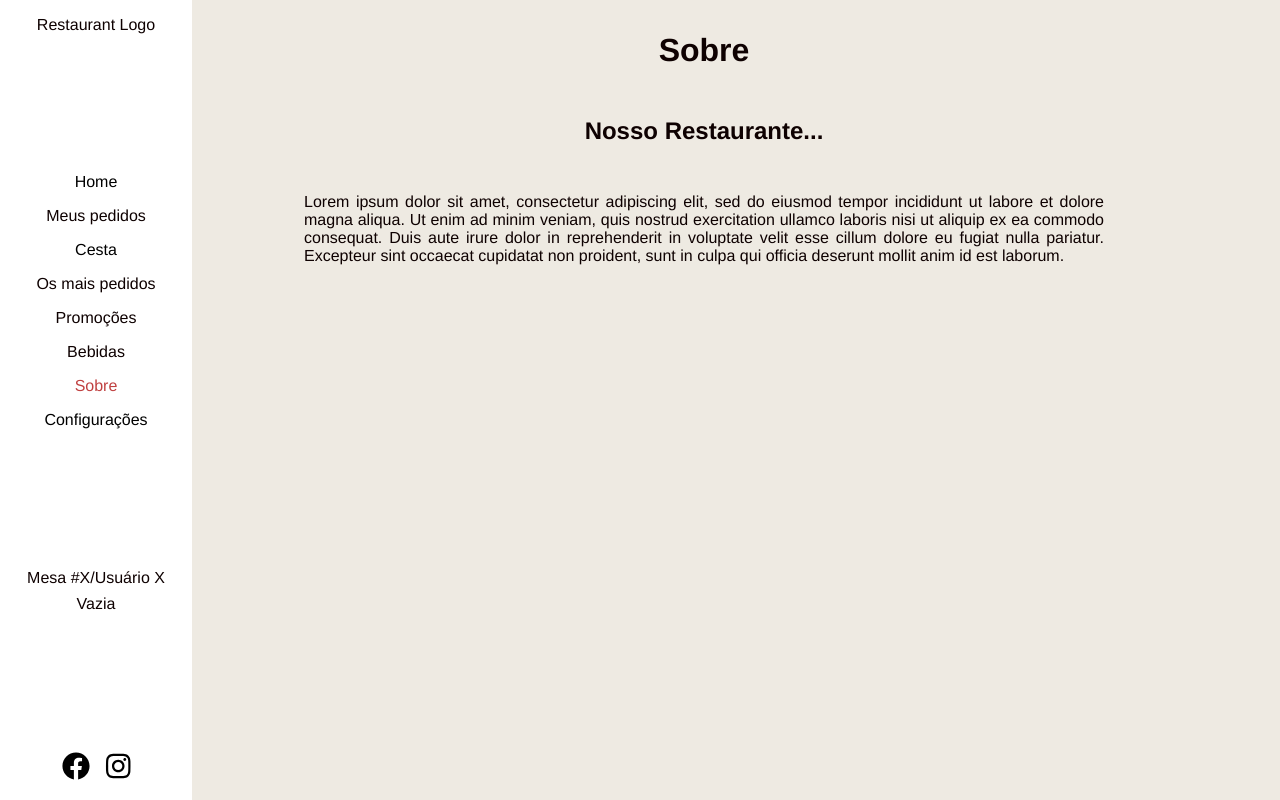
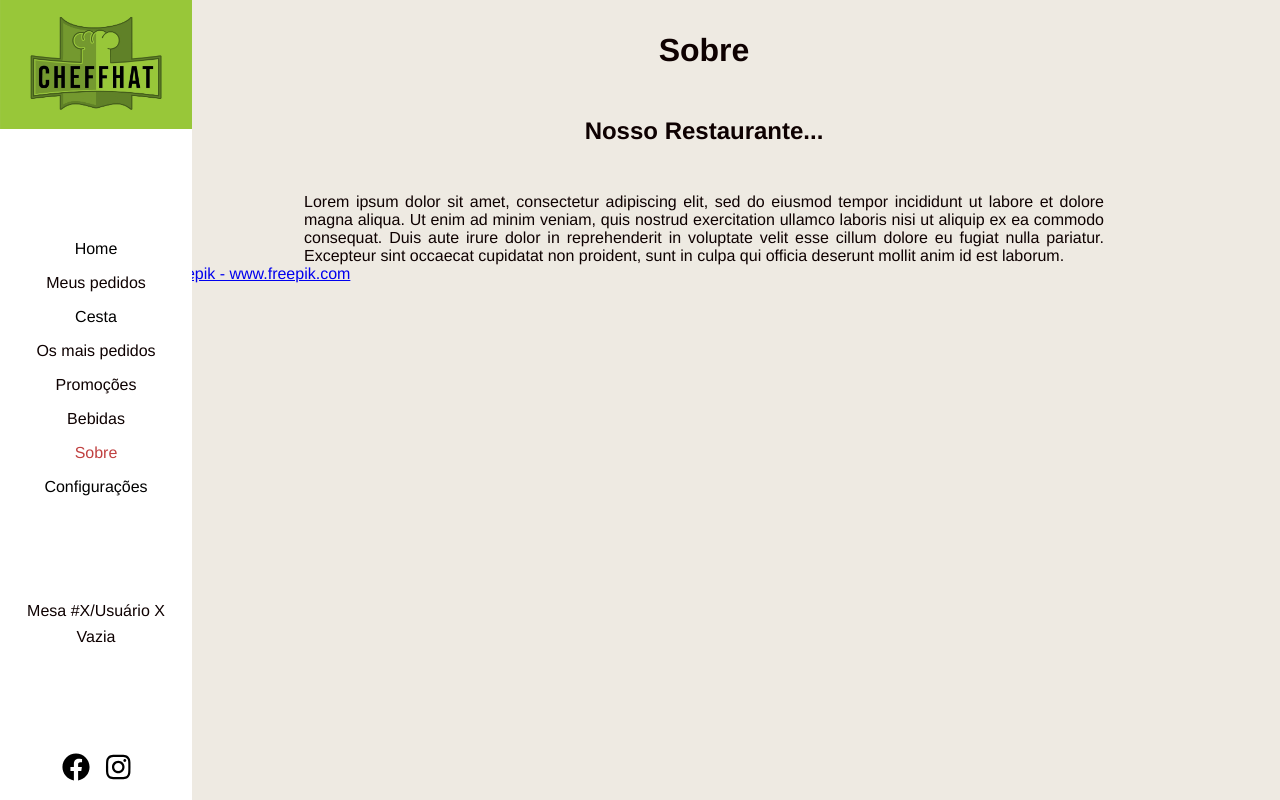
Before and after one commit to hinname/project-Restaurant, a Vue app in the folder web-vuejs/: page /about in a window 1280 px wide. Built offline with nearby package versions, Linux system fonts and the light colour scheme.

Commit message:
addicionados a logo e os icones

```diff
--- a/web-vuejs/src/components/NavBar.vue
+++ b/web-vuejs/src/components/NavBar.vue
@@ -1,7 +1,7 @@
 <template>
       <div class="navBar">
             <!-- Nav Bar do App. Fixa à Esquerda-->
-            <div class="bigLogo">Restaurant Logo</div>
+            <div class="bigLogo"><img src="../assets/Restaurant-logo_light.jpg" alt="Logo do Restaurant"></div>
             <div class="navBarOptions">
                   <!-- Opções da Nav Bar-->
                   <ul>
@@ -34,7 +34,6 @@
             <div class="socialMediaLinks">
                   <a href="https://www.facebook.com"><fa :icon="['fab', 'facebook']" /></a>
                   <a href="https://www.instagram.com"><fa :icon="['fab', 'instagram']" /></a>
-
             </div>
       </div>
 </template>
@@ -65,8 +64,15 @@ export default {
 }
 
 .bigLogo{
-      margin-top:1rem;
+      max-width: 100%;
 }
+
+.bigLogo img{
+      width: 100%;
+}
+
+
+
 
 .navBarOptions ul{
       display: flex;
--- a/web-vuejs/src/views/About.vue
+++ b/web-vuejs/src/views/About.vue
@@ -6,6 +6,7 @@
             <p>Lorem ipsum dolor sit amet, consectetur adipiscing elit, sed do eiusmod tempor incididunt ut labore et dolore magna aliqua. Ut enim ad minim veniam, quis nostrud exercitation ullamco laboris nisi ut aliquip ex ea commodo consequat. Duis aute irure dolor in reprehenderit in voluptate velit esse cillum dolore eu fugiat nulla pariatur. Excepteur sint occaecat cupidatat non proident, sunt in culpa qui officia deserunt mollit anim id est laborum.</p>
 
       </div>
+      <div class="credits"><a href='https://www.freepik.com/vectors/logo'>Logo vector created by freepik - www.freepik.com</a></div>
 </template>
 
 <script>
--- a/web-vuejs/src/views/Home.vue
+++ b/web-vuejs/src/views/Home.vue
@@ -4,10 +4,10 @@
       <!--Todo Conteúdo que estará à Direita do App (ou seja, ao lado da Nav Bar)-->
       <div class="header">
       <!-- Cabeçalho do App-->
-        <div class="searchBar">Search</div>
+        <div class="searchBar"><fa :icon="['fas', 'search']" /> </div>
         <div class="user">
-          <div class="notificationBell">Sino</div>
-          <div class="userIcon">Ícone do User</div>
+          <div class="notificationBell"><fa :icon="['fas', 'bell']" /></div>
+          <div class="userIcon"><fa :icon="['fas', 'user']" /></div>
         </div>
       </div>
 
@@ -124,6 +124,14 @@ export default {
   background: whitesmoke;
 }
 
+.header .searchBar{
+  background-color: white;
+  width: 25%;
+  min-width: 10rem;
+  padding: 0.8rem 1rem 0.8rem;
+  border-radius: 1.5rem;
+}
+
 .header .user{
   display: flex;
   gap: 3rem;
```
Also changed, not shown: web-vuejs/src/assets/Restaurant-logo_dark.jpg (added), web-vuejs/src/assets/Restaurant-logo_light.jpg (added), web-vuejs/src/views/MostReq.vue (indentation only).
